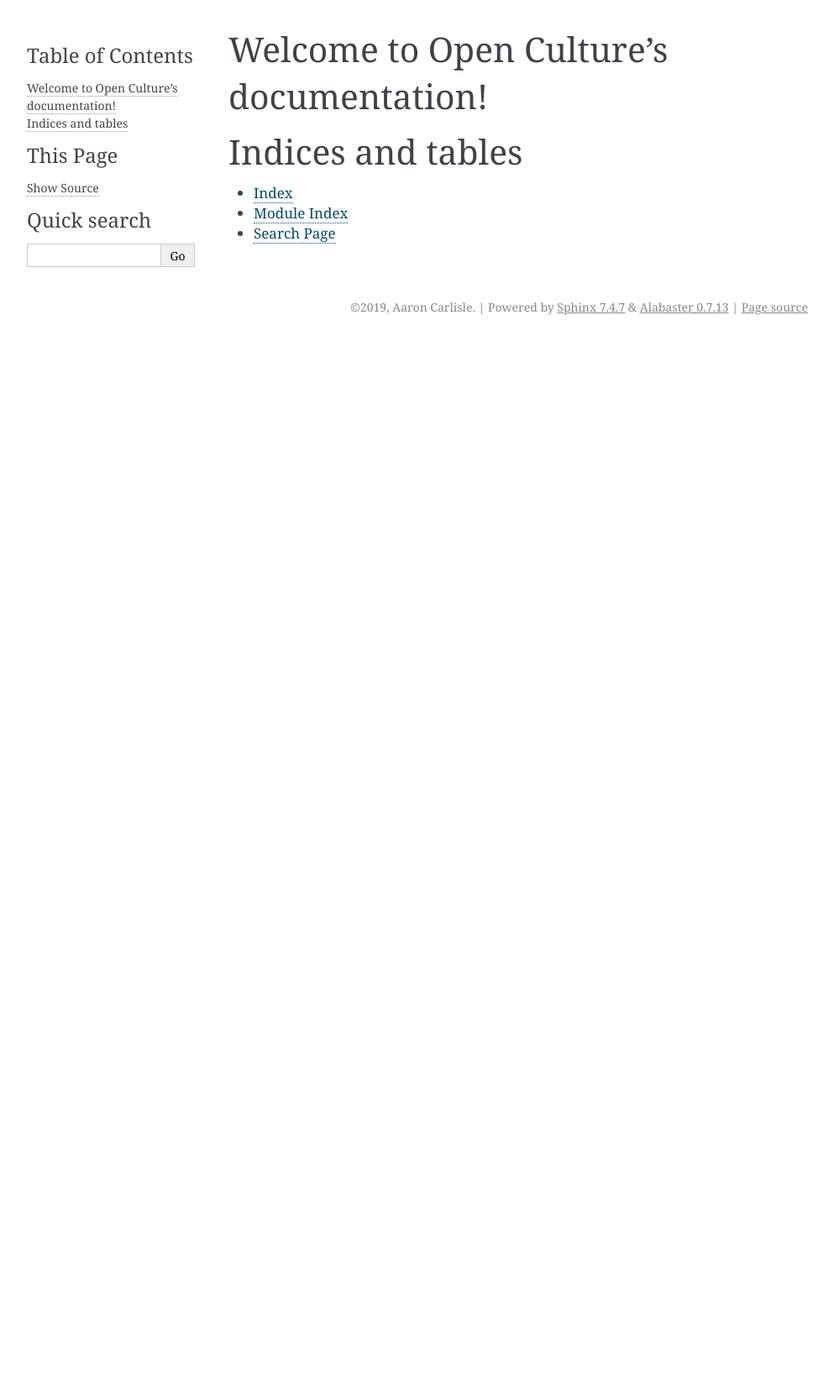
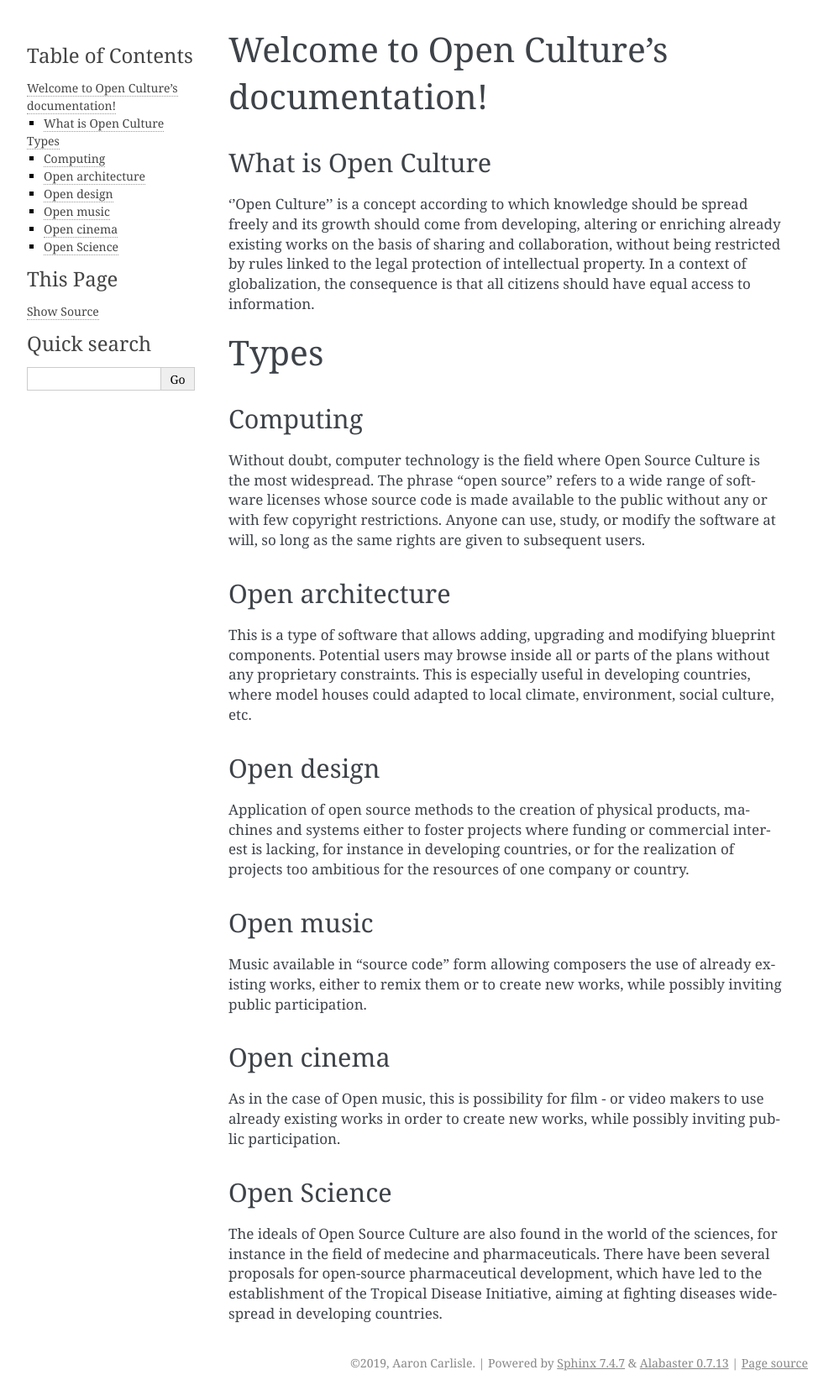
Before and after one commit to Blendify/open-culture, a Sphinx documentation site: the page built from source/index.rst, in a window 1280 px wide. Shown: the whole page at 84% size, without its empty margins (148-1141 px from the left). Built offline with Sphinx 7.4.7, drawn with Linux system fonts in a browser that asks for light colours; before the commit the page ends 900 px from its top, so only the background shows below that.

Commit message:
Initial home page

```diff
--- a/source/index.rst
+++ b/source/index.rst
@@ -6,15 +6,41 @@
 Welcome to Open Culture's documentation!
 ========================================
 
-.. toctree::
-   :maxdepth: 2
-   :caption: Contents:
+What is Open Culture
+--------------------
+
+''Open Culture'' is a concept according to which knowledge should be spread freely and its growth should come from developing, altering or enriching already existing works on the basis of sharing and collaboration, without being restricted by rules linked to the legal protection of intellectual property. In a context of globalization, the consequence is that all citizens should have equal access to information.
 
 
+Types
+=====
 
-Indices and tables
-==================
+Computing
+---------
 
-* :ref:`genindex`
-* :ref:`modindex`
-* :ref:`search`
+Without doubt, computer technology is the field where Open Source Culture is the most widespread. The phrase "open source" refers to a wide range of software licenses whose source code is made available to the public without any or with few copyright restrictions. Anyone can use, study, or modify the software at will, so long as the same rights are given to subsequent users.
+
+Open architecture
+-----------------
+
+This is a type of software that allows adding, upgrading and modifying blueprint components. Potential users may browse inside all or parts of the plans without any proprietary constraints. This is especially useful in developing countries, where model houses could adapted to local climate, environment, social culture, etc.
+
+Open design
+-----------
+
+Application of open source methods to the creation of physical products, machines and systems either to foster projects where funding or commercial interest is lacking, for instance in developing countries, or for the realization of projects too ambitious for the resources of one company or country.
+
+Open music
+----------
+
+Music available in "source code" form allowing composers the use of already existing works, either to remix them or to create new works, while possibly inviting public participation.
+
+Open cinema
+-----------
+
+As in the case of Open music, this is possibility for film - or video makers to use already existing works in order to create new works, while possibly inviting public participation.
+
+Open Science
+------------
+
+The ideals of Open Source Culture are also found in the world of the sciences, for instance in the field of medecine and pharmaceuticals. There have been several proposals for open-source pharmaceutical development, which have led to the establishment of the Tropical Disease Initiative, aiming at fighting diseases widespread in developing countries.
```
